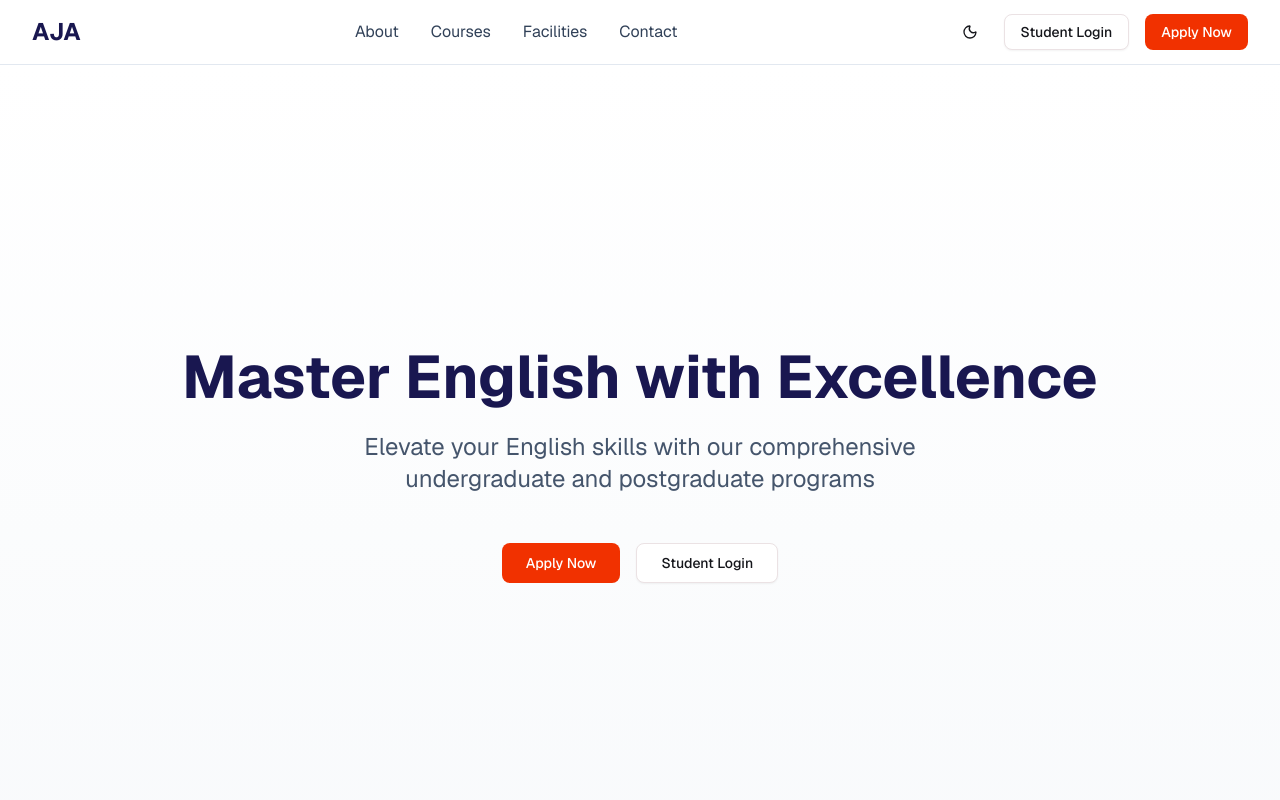
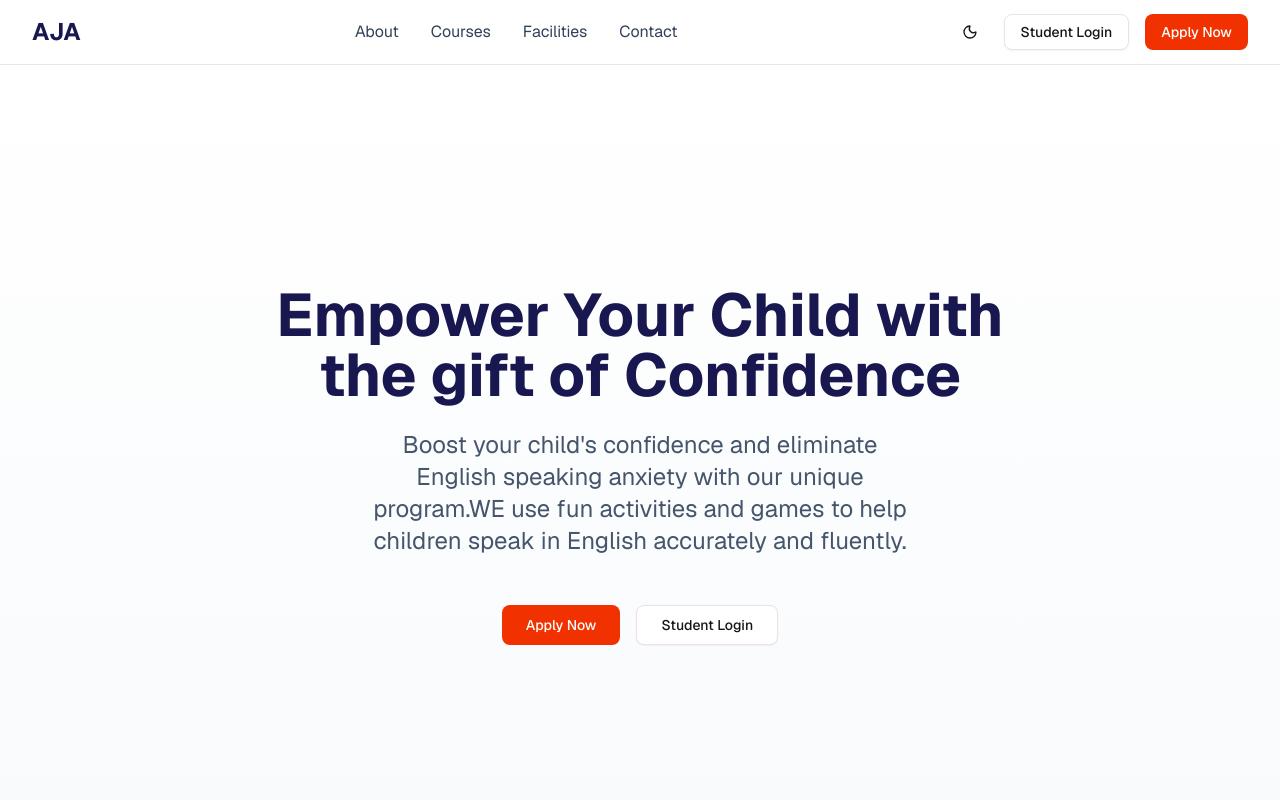
Before and after one commit to shimon-cse/v0-aja-academy, a Next.js app: page / in a window 1280 px wide. Shown: the top 800 px of the page. Built offline with nearby package versions, Linux system fonts and the light colour scheme.

Commit message:
feat: update HeroSection text to promote child confidence program

```diff
--- a/components/landing-sections.tsx
+++ b/components/landing-sections.tsx
@@ -13,10 +13,10 @@ export function HeroSection() {
     <section className="min-h-screen flex items-center justify-center bg-gradient-to-b from-white to-slate-50 dark:from-slate-950 dark:to-slate-900">
       <div className="max-w-7xl mx-auto px-4 sm:px-6 lg:px-8 text-center">
         <h1 className="text-5xl md:text-6xl font-bold text-primary mb-6 text-balance">
-          Master English with Excellence
+          Empower Your Child with the gift of Confidence
         </h1>
         <p className="text-xl md:text-2xl text-slate-600 dark:text-slate-400 mb-12 max-w-2xl mx-auto text-balance">
-          Elevate your English skills with our comprehensive undergraduate and postgraduate programs
+          Boost your child's confidence and eliminate English speaking anxiety with our unique program.WE use fun activities and games to help children speak in English accurately and fluently.
         </p>
         <div className="flex flex-col sm:flex-row gap-4 justify-center">
           <Link href="/auth/sign-up">
```
